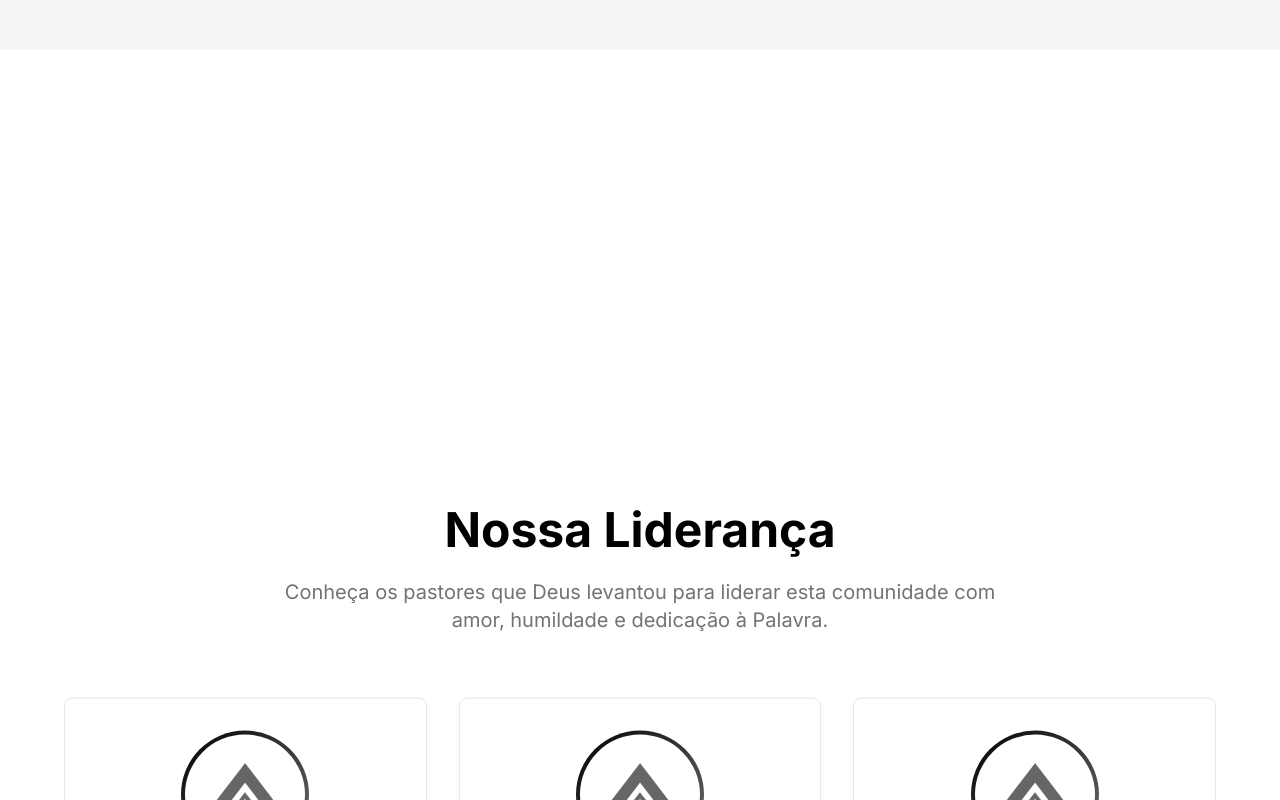
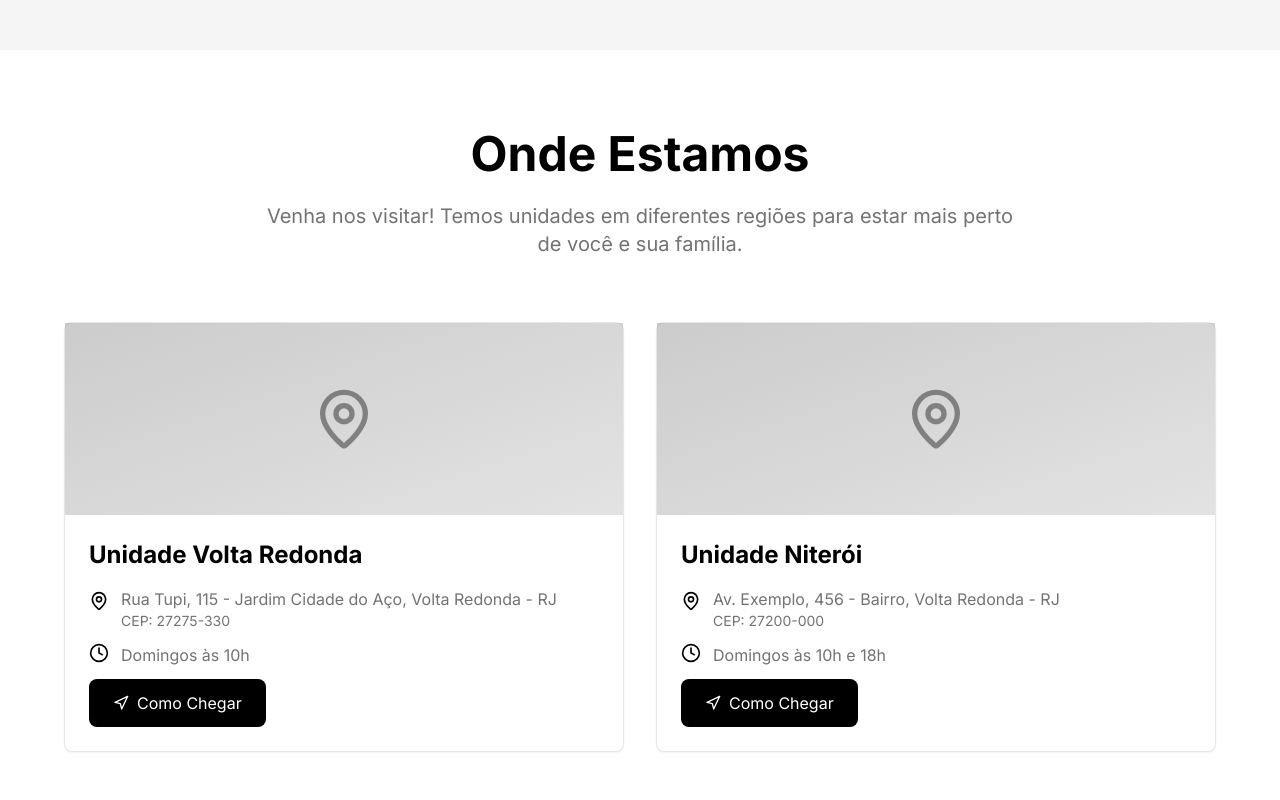
Before and after one commit to Jhonnyss3/capela-church, a React (Vite) app: page / in a window 1280 px wide. Shown: the part 2140-2940 px from the top of the page. Built offline with nearby package versions, Linux system fonts and the light colour scheme.

Commit message:
feat: adicionado onde estamos

```diff
--- /dev/null
+++ b/src/components/ChurchWhere.tsx
@@ -0,0 +1,87 @@
+import { Card, CardContent } from "@/components/ui/card";
+import { MapPin, Clock, Navigation } from "lucide-react";
+
+const ChurchLocations = () => {
+  const locations = [
+    {
+      name: "Unidade Volta Redonda",
+      address: "Rua Tupi, 115 - Jardim Cidade do Aço, Volta Redonda - RJ",
+      cep: "27275-330",
+      schedule: "Domingos às 10h",
+      mapsUrl: "https://maps.google.com/?q=Volta+Redonda+RJ", // URL do Google Maps
+    },
+    {
+      name: "Unidade Niterói",
+      address: "Av. Exemplo, 456 - Bairro, Volta Redonda - RJ",
+      cep: "27200-000",
+      phone: "(24) 98888-8888",
+      schedule: "Domingos às 10h e 18h",
+      mapsUrl: "https://maps.google.com/?q=Volta+Redonda+RJ",
+    },
+  ];
+
+  return (
+    <section id="onde-estamos" className="py-20 bg-background">
+      <div className="container mx-auto px-4">
+        <div className="max-w-6xl mx-auto">
+          {/* Section Header */}
+          <div className="text-center mb-16">
+            <h2 className="text-3xl md:text-4xl lg:text-5xl font-bold mb-6">
+              Onde Estamos
+            </h2>
+            <p className="text-lg md:text-xl text-muted-foreground max-w-3xl mx-auto">
+              Venha nos visitar! Temos unidades em diferentes regiões para estar
+              mais perto de você e sua família.
+            </p>
+          </div>
+
+          {/* Locations Grid */}
+          <div className="grid md:grid-cols-2 gap-8">
+            {locations.map((location, index) => (
+              <Card key={index} className="hover:shadow-xl transition-all duration-300">
+                <CardContent className="p-0">
+                  {/* Map Placeholder - você pode integrar Google Maps aqui */}
+                  <div className="h-48 bg-gradient-to-br from-primary/20 to-muted-foreground/20 flex items-center justify-center">
+                    <MapPin className="w-16 h-16 text-primary opacity-40" />
+                  </div>
+
+                  <div className="p-6">
+                    <h3 className="text-2xl font-bold mb-4">{location.name}</h3>
+
+                    {/* Address */}
+                    <div className="flex gap-3 mb-3">
+                      <MapPin className="w-5 h-5 text-primary flex-shrink-0 mt-1" />
+                      <div>
+                        <p className="text-muted-foreground">{location.address}</p>
+                        <p className="text-sm text-muted-foreground">CEP: {location.cep}</p>
+                      </div>
+                    </div>
+
+                    {/* Schedule */}
+                    <div className="flex gap-3 mb-3">
+                      <Clock className="w-5 h-5 text-primary flex-shrink-0" />
+                      <p className="text-muted-foreground">{location.schedule}</p>
+                    </div>
+
+                    {/* Action Button */}
+                    <a
+                      href={location.mapsUrl}
+                      target="_blank"
+                      rel="noopener noreferrer"
+                      className="inline-flex items-center gap-2 bg-primary text-primary-foreground px-6 py-3 rounded-lg hover:bg-primary/90 transition-colors"
+                    >
+                      <Navigation className="w-4 h-4" />
+                      Como Chegar
+                    </a>
+                  </div>
+                </CardContent>
+              </Card>
+            ))}
+          </div>
+        </div>
+      </div>
+    </section>
+  );
+};
+
+export default ChurchLocations;
--- a/src/pages/Index.tsx
+++ b/src/pages/Index.tsx
@@ -1,7 +1,7 @@
-
 import PageLayout from '@/components/PageLayout';
 import ChurchHero from '@/components/ChurchHero';
 import ChurchAbout from '@/components/ChurchAbout';
+import ChurchWhere from '@/components/ChurchWhere';
 import ChurchLeadership from '@/components/ChurchLeadership';
 import SEO from '@/components/SEO';
 import { useEffect } from 'react';
@@ -26,6 +26,7 @@ const Index = () => {
       />
       <ChurchHero />
       <ChurchAbout />
+      <ChurchWhere />
       <ChurchLeadership />
     </PageLayout>
   );
```
